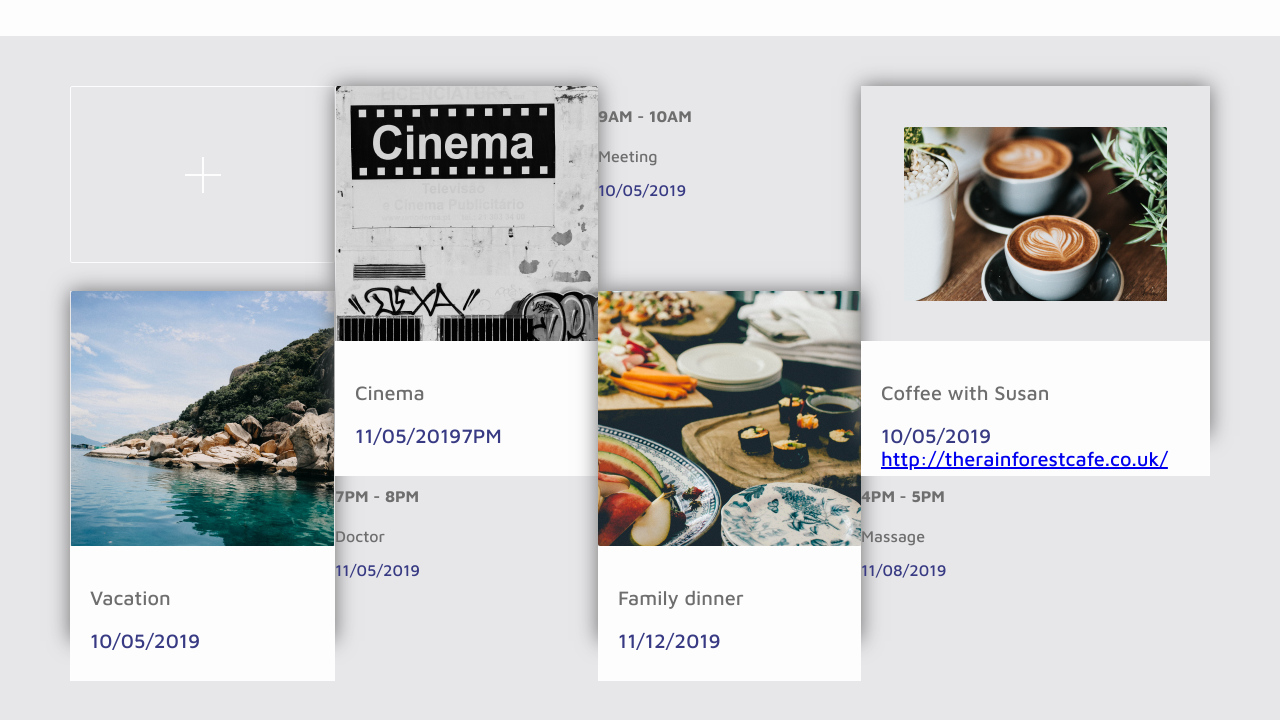
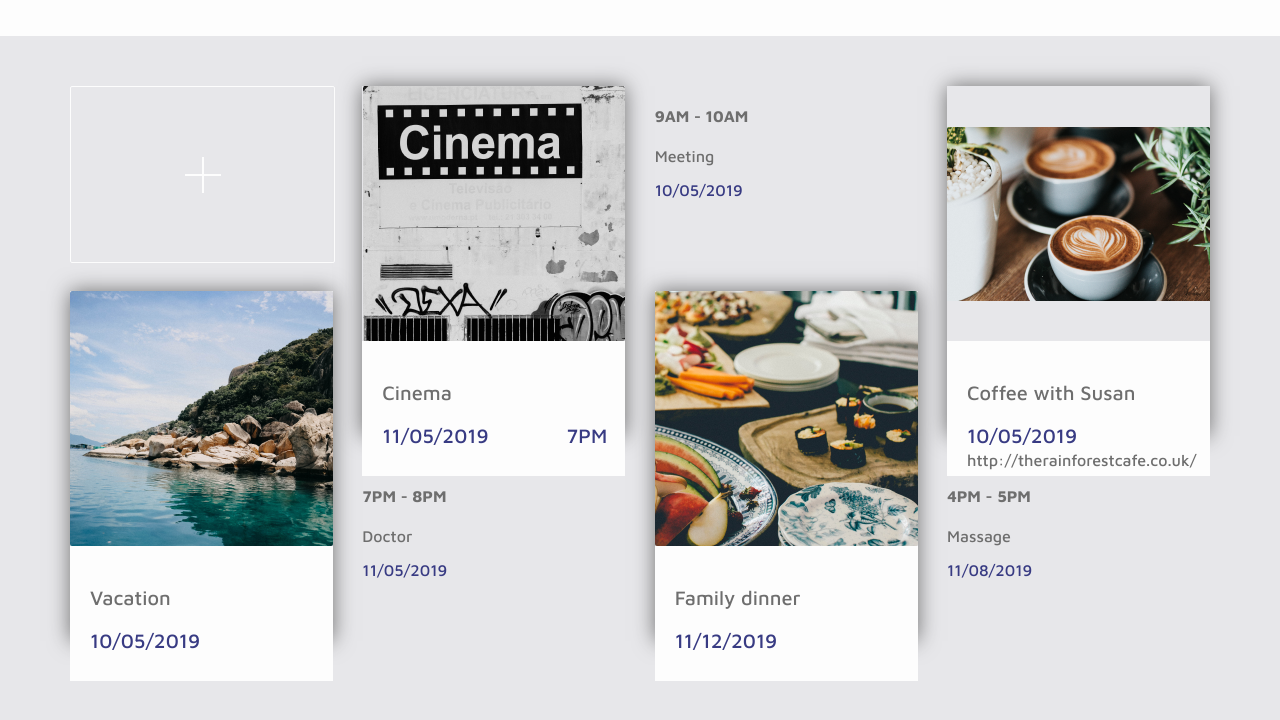
Before and after one commit to anastasiya-maximovich/Test-Manage, a plain HTML site: page index.html in a window 1280 px wide. Shown: the part 150-870 px from the top of the page. Drawn offline with Linux system fonts and the light colour scheme.

Commit message:
refactor: change same sizes in cards

```diff
--- a/index.html
+++ b/index.html
@@ -115,7 +115,7 @@
           <div class="card-img cinema"></div>
           <div class="card-description">
             <p>Cinema</p>
-            <span>11/05/2019</span><span>7PM</span>
+            <span>11/05/2019</span><span class="margin">7PM</span>
           </div>
         </div>
         <div class="card inf">
--- a/sass/_general.sass
+++ b/sass/_general.sass
@@ -197,13 +197,17 @@ input[type="radio"]
     justify-content: space-between
   &__row
     margin: 50px 0 120px
+    width: 263px
     height: 555px
     display: flex
     flex-direction: column
     justify-content: space-between
     span
-      display: inline-block
       color: $dark_blue
+    a
+      font-size: 16px
+      text-decoration: none
+      color: $dark_grey
 .card.inf
   height: 175px
   width: 263px
@@ -231,6 +235,7 @@ input[type="radio"]
 .vacation
   background-image: url("../images/vocation.png")
   @include bg_img()
+  width: 263px
 .cinema
   background-image: url("../images/cinema.png")
   @include bg_img()
@@ -244,5 +249,7 @@ input[type="radio"]
 .card-description
   height: 95px
   background: $wight
-  padding: 20px 0 20px 20px
+  padding: 20px 20px 20px 20px
   font-size: 20px
+  .margin
+    margin-left: 35%
```
Also changed, not shown: sass/styles.css, 1 other file.
